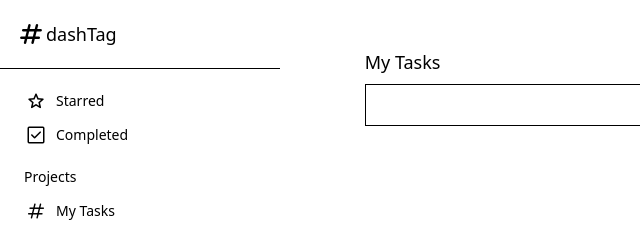
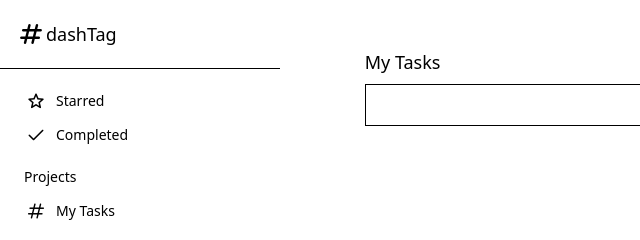
Before and after one commit to mhmkhizar/dashtag, a website built with webpack: page src/main.html in a window 1280 px wide. Shown: the top 240 px of the page, 0-640 px from the left. Built offline with nearby package versions, Linux system fonts and the light colour scheme.

Commit message:
fix(ui): update checkbox icon to check for completed tasks
- Replace 'check_box' icon with 'check' icon in main.html
- This change provides a more accurate visual representation of task completion

```diff
--- a/src/main.html
+++ b/src/main.html
@@ -55,7 +55,7 @@
               >
                 <span
                   class="icon material-symbols-rounded icon-wght-300 !text-2xl"
-                  >check_box</span
+                  >check</span
                 >
                 <span>Completed</span>
               </li>
```
